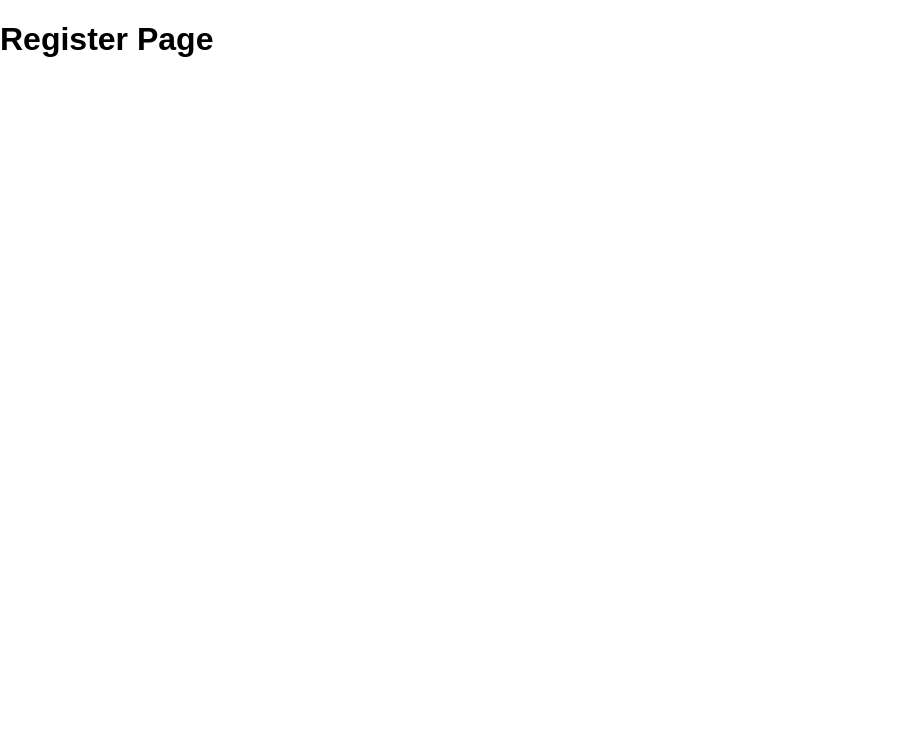
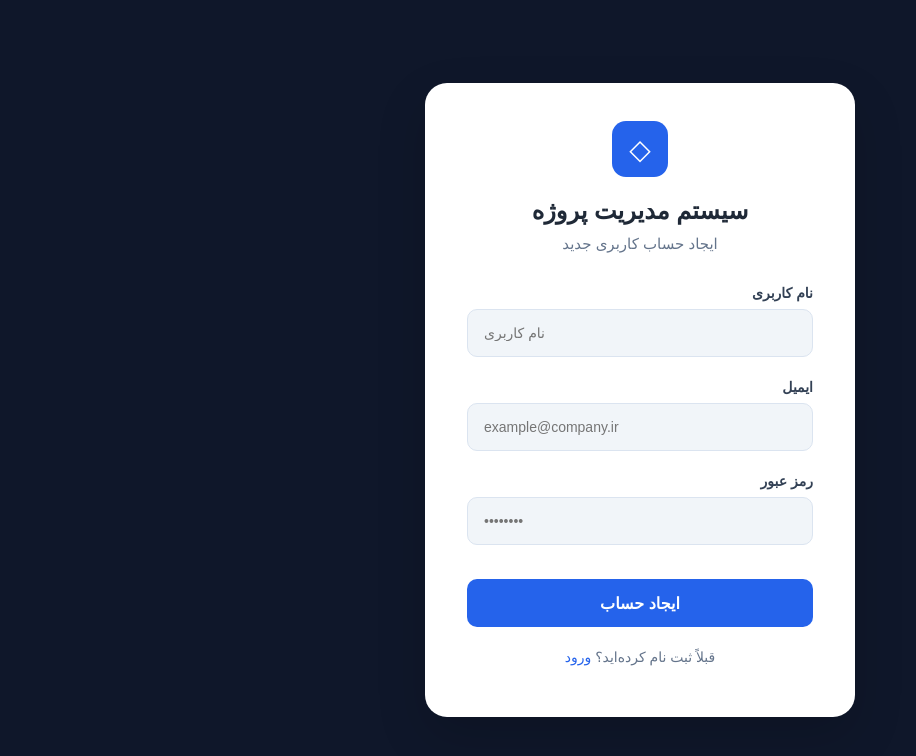
Before and after one commit to maralmotemasek/pms-frontend, a React (Vite) app: page /register in a window 1280 px wide. Shown: the top 756 px of the page, without its empty margins (0-916 px from the left). Built offline with nearby package versions, Linux system fonts and the light colour scheme.

Commit message:
Make auth header reusable

```diff
--- a/src/components/common/AuthHeader/AuthHeader.jsx
+++ b/src/components/common/AuthHeader/AuthHeader.jsx
@@ -1,6 +1,11 @@
 import "./AuthHeader.css";
 
-function AuthHeader() {
+
+function AuthHeader({
+  title = "سیستم مدیریت پروژه",
+  subtitle = "ورود به پنل مدیریت سازمانی"
+}) {
+
   return (
     <div className="auth-header">
 
@@ -9,15 +14,16 @@ function AuthHeader() {
       </div>
 
       <h1>
-        سیستم مدیریت پروژه
+        {title}
       </h1>
 
       <p>
-        ورود به پنل مدیریت سازمانی
+        {subtitle}
       </p>
 
     </div>
   );
 }
 
+
 export default AuthHeader;
--- a/src/pages/auth/Login/Login.jsx
+++ b/src/pages/auth/Login/Login.jsx
@@ -47,7 +47,10 @@ function Login() {
     <AuthCard>
 
 
-      <AuthHeader />
+      <AuthHeader
+      title="سیستم مدیریت پروژه"
+      subtitle="ورود به پنل مدیریت سازمانی"
+      />
 
 
 
--- /dev/null
+++ b/src/pages/auth/Register/Register.css
@@ -0,0 +1,141 @@
+.register-form {
+  width: 100%;
+}
+
+
+.form-group {
+
+  margin-bottom: 22px;
+
+  text-align: right;
+
+}
+
+
+.form-group label {
+
+  display: block;
+
+  margin-bottom: 8px;
+
+  color: #334155;
+
+  font-size: 14px;
+
+  font-weight: 600;
+
+}
+
+
+
+.form-group input {
+
+  width: 100%;
+
+  height: 48px;
+
+  border-radius: 10px;
+
+  border: 1px solid #dbe4f0;
+
+  background: #f1f5f9;
+
+  padding: 0 16px;
+
+  font-size: 14px;
+
+  outline: none;
+
+}
+
+
+
+.form-group input:focus {
+
+  border-color: #2563eb;
+
+  background: white;
+
+}
+
+
+
+.register-button {
+
+  width: 100%;
+
+  height: 48px;
+
+  margin-top: 12px;
+
+  background: #2563eb;
+
+  color: white;
+
+  border: none;
+
+  border-radius: 10px;
+
+  font-size: 16px;
+
+  font-weight: 600;
+
+  cursor: pointer;
+
+}
+
+
+
+.register-button:hover {
+
+  background: #1d4ed8;
+
+}
+
+
+
+.auth-links {
+
+  text-align: center;
+
+  margin-top: 22px;
+
+  font-size: 14px;
+
+}
+
+
+
+.auth-links a {
+
+  color: #2563eb;
+
+  text-decoration: none;
+
+}
+
+
+
+.auth-links p {
+
+  margin-top: 16px;
+
+  color: #64748b;
+
+}
+
+
+
+.form-error {
+
+  display: block;
+
+  margin-top: 8px;
+
+  color: #dc2626;
+
+  font-size: 13px;
+
+  text-align: right;
+
+}
--- a/src/pages/auth/Register/Register.jsx
+++ b/src/pages/auth/Register/Register.jsx
@@ -1,9 +1,217 @@
+import { useForm } from "react-hook-form";
+import { Link } from "react-router-dom";
+
+import AuthCard from "../../../components/common/AuthCard/AuthCard";
+import AuthHeader from "../../../components/common/AuthHeader/AuthHeader";
+
+import { registerUser } from "../../../services/authService";
+
+import "./Register.css";
+
+
 function Register() {
+
+
+  const {
+    register,
+    handleSubmit,
+    formState: { errors },
+  } = useForm();
+
+
+
+  const onSubmit = async (data) => {
+
+    try {
+
+      console.log("Register data:", data);
+
+      const response = await registerUser(data);
+
+      console.log(response);
+
+
+    } catch (error) {
+
+      console.log(error);
+
+    }
+
+  };
+
+
+
   return (
-    <div>
-      <h1>Register Page</h1>
-    </div>
+
+    <AuthCard>
+
+      <AuthHeader
+      title="سیستم مدیریت پروژه"
+      subtitle="ایجاد حساب کاربری جدید"
+      />
+
+
+      <form
+        className="register-form"
+        onSubmit={handleSubmit(onSubmit)}
+      >
+
+
+        <div className="form-group">
+
+          <label>
+            نام کاربری
+          </label>
+
+
+          <input
+
+            type="text"
+
+            placeholder="نام کاربری"
+
+            {...register("username", {
+
+              required:
+              "وارد کردن نام کاربری الزامی است"
+
+            })}
+
+          />
+
+
+          {
+            errors.username &&
+            <span className="form-error">
+              {errors.username.message}
+            </span>
+          }
+
+
+        </div>
+
+
+
+
+        <div className="form-group">
+
+          <label>
+            ایمیل
+          </label>
+
+
+          <input
+
+            type="email"
+
+            placeholder="example@company.ir"
+
+            {...register("email", {
+
+              required:
+              "وارد کردن ایمیل الزامی است"
+
+            })}
+
+          />
+
+
+          {
+            errors.email &&
+            <span className="form-error">
+              {errors.email.message}
+            </span>
+          }
+
+
+        </div>
+
+
+
+
+        <div className="form-group">
+
+          <label>
+            رمز عبور
+          </label>
+
+
+          <input
+
+            type="password"
+
+            placeholder="••••••••"
+
+
+            {...register("password", {
+
+              required:
+              "وارد کردن رمز عبور الزامی است",
+
+              minLength: {
+
+                value: 6,
+
+                message:
+                "رمز عبور حداقل باید ۶ کاراکتر باشد"
+
+              }
+
+            })}
+
+          />
+
+
+          {
+            errors.password &&
+            <span className="form-error">
+              {errors.password.message}
+            </span>
+          }
+
+
+        </div>
+
+
+
+        <button
+          type="submit"
+          className="register-button"
+        >
+
+          ایجاد حساب
+
+        </button>
+
+
+
+
+        <div className="auth-links">
+
+          <p>
+
+            قبلاً ثبت نام کرده‌اید؟
+
+            {" "}
+
+            <Link to="/login">
+              ورود
+            </Link>
+
+          </p>
+
+
+        </div>
+
+
+      </form>
+
+
+    </AuthCard>
+
   );
+
 }
 
+
 export default Register;
```
